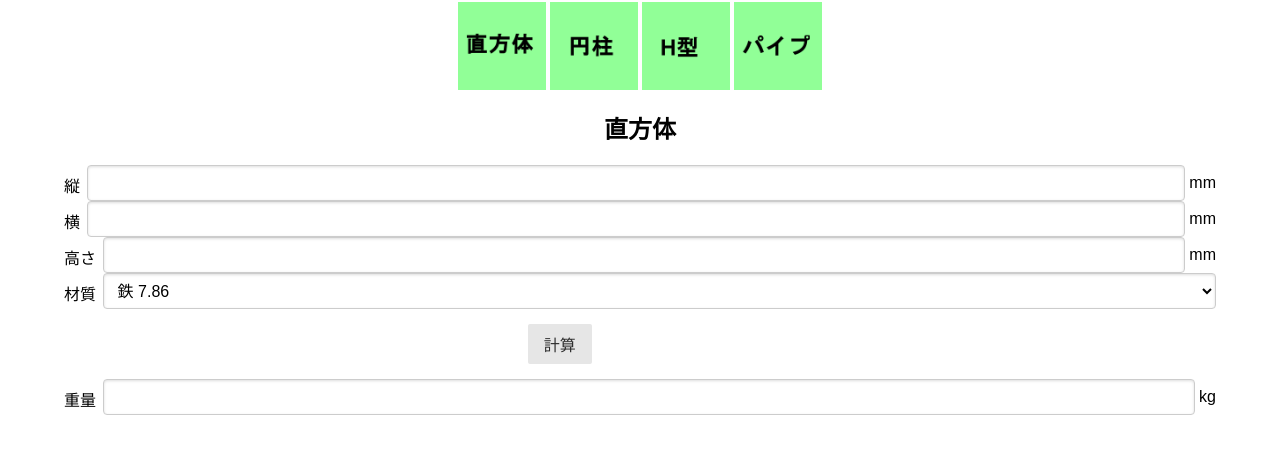
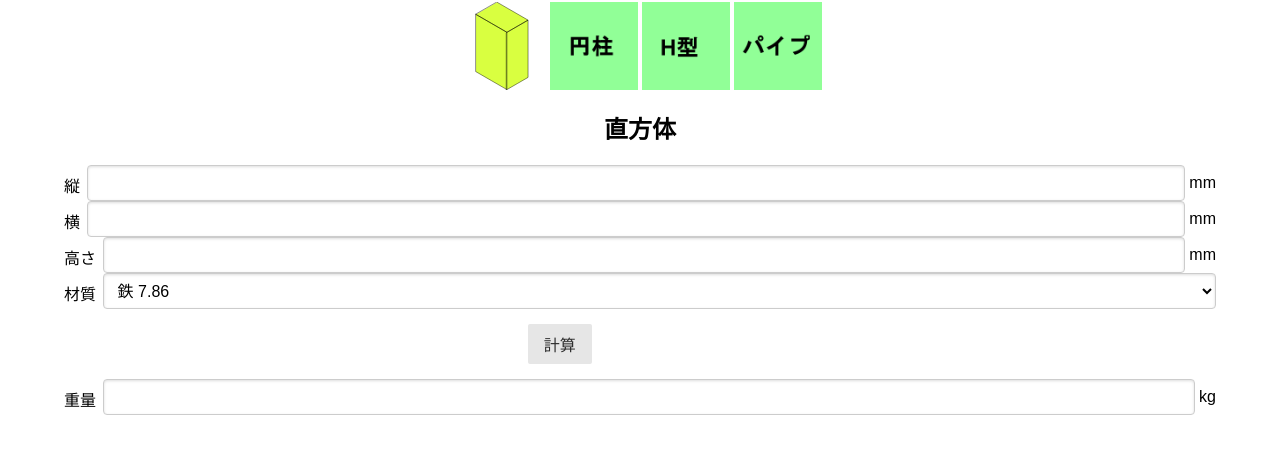
Before and after one commit to willelz/WeightCalc, a website: page index.html in a window 1280 px wide. Drawn offline with Linux system fonts and the light colour scheme.

Commit message:
SVG追加

```diff
--- a/index.html
+++ b/index.html
@@ -14,7 +14,7 @@
 <body>
     <section id="menu">
         <a href="#cuboid">
-            <img class="menu-img" src="img/cuboid.png" alt="直方体">
+            <img class="menu-img" src="img/cuboid.svg" alt="直方体">
         </a>
         <a href="#cylinder">
             <img class="menu-img" src="img/cylinder.png" alt="円柱">
```
Also changed, not shown: img/cuboid.svg (added).
